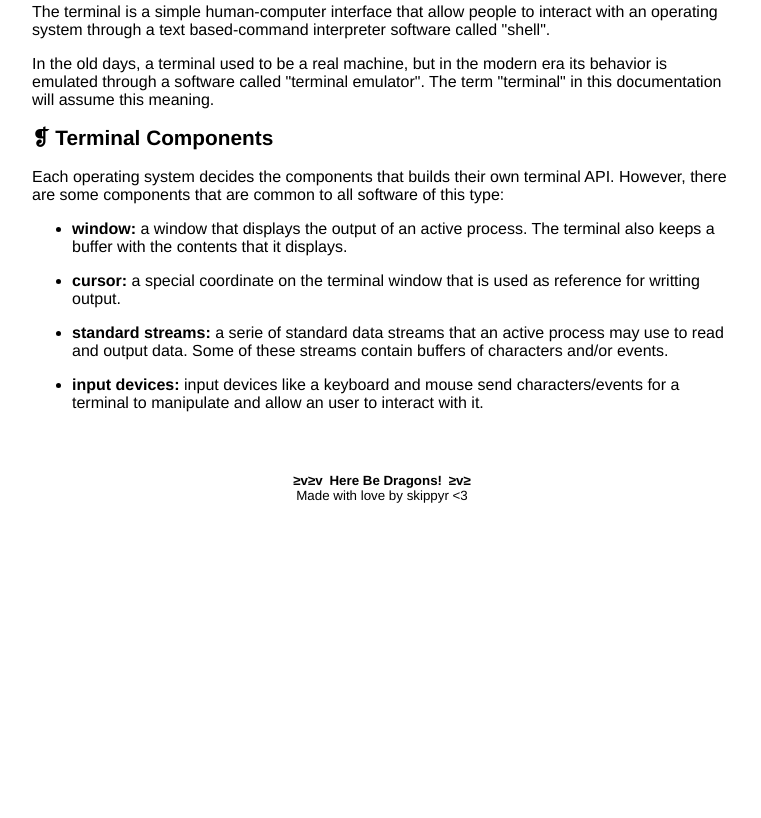
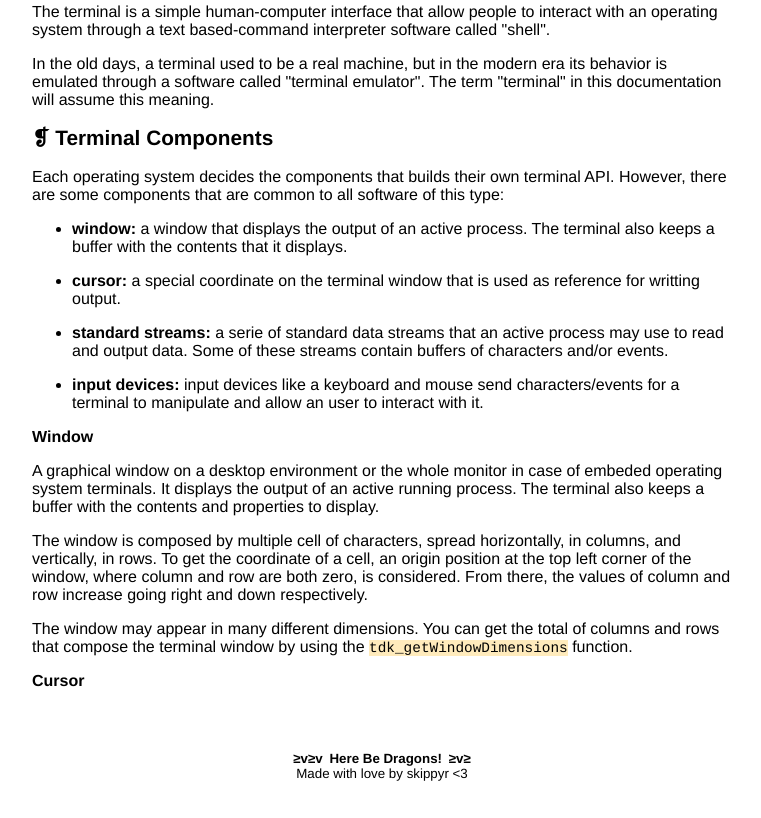
Before and after one commit to skippyr/wiki, a plain HTML site: page libtdk.html in a window 1280 px wide. Shown: the part 519-1337 px from the top of the page, without its empty margins (258-1019 px from the left). Before the commit the page ends 1059 px from the top, so only its background shows below. Drawn offline with nearby package versions, Linux system fonts and the light colour scheme.

Commit message:
add details about the terminal window

```diff
--- a/libtdk.html
+++ b/libtdk.html
@@ -29,6 +29,11 @@
             <li><strong>standard streams:</strong> a serie of standard data streams that an active process may use to read and output data. Some of these streams contain buffers of characters and/or events.</li>
             <li><strong>input devices:</strong> input devices like a keyboard and mouse send characters/events for a terminal to manipulate and allow an user to interact with it.</li>
         </ul>
+        <h3>Window</h3>
+        <p>A graphical window on a desktop environment or the whole monitor in case of embeded operating system terminals. It displays the output of an active running process. The terminal also keeps a buffer with the contents and properties to display.</p>
+        <p>The window is composed by multiple cell of characters, spread horizontally, in columns, and vertically, in rows. To get the coordinate of a cell, an origin position at the top left corner of the window, where column and row are both zero, is considered. From there, the values of column and row increase going right and down respectively.</p>
+        <p>The window may appear in many different dimensions. You can get the total of columns and rows that compose the terminal window by using the <code>tdk_getWindowDimensions</code> function.</p>
+        <h3>Cursor</h3>
     </div>
     <footer>
         <p><strong>≥v≥v&ensp;Here Be Dragons!&ensp;≥v≥</strong><br />Made with love by skippyr &lt;3</p>
--- a/style.css
+++ b/style.css
@@ -1,5 +1,5 @@
 @import url("https://fonts.googleapis.com/css2?family=Arimo:ital,wght@0,400..700;1,400..700&display=swap");
-@import url("https://fonts.googleapis.com/css2?family=Roboto+Mono:ital,wght@0,100..700;1,100..700&display=swap");
+@import url("https://fonts.googleapis.com/css2?family=Cousine:ital,wght@0,400;0,700;1,400;1,700&display=swap");
 
 .centerContainer
 {
@@ -15,7 +15,8 @@ body
 
 code
 {
-    font-family: "Roboto Mono", monospace;
+    background-color: rgb(255, 235, 188);
+    font-family: "Cousine", monospace;
     font-size: 0.9rem;
 }
 
```
